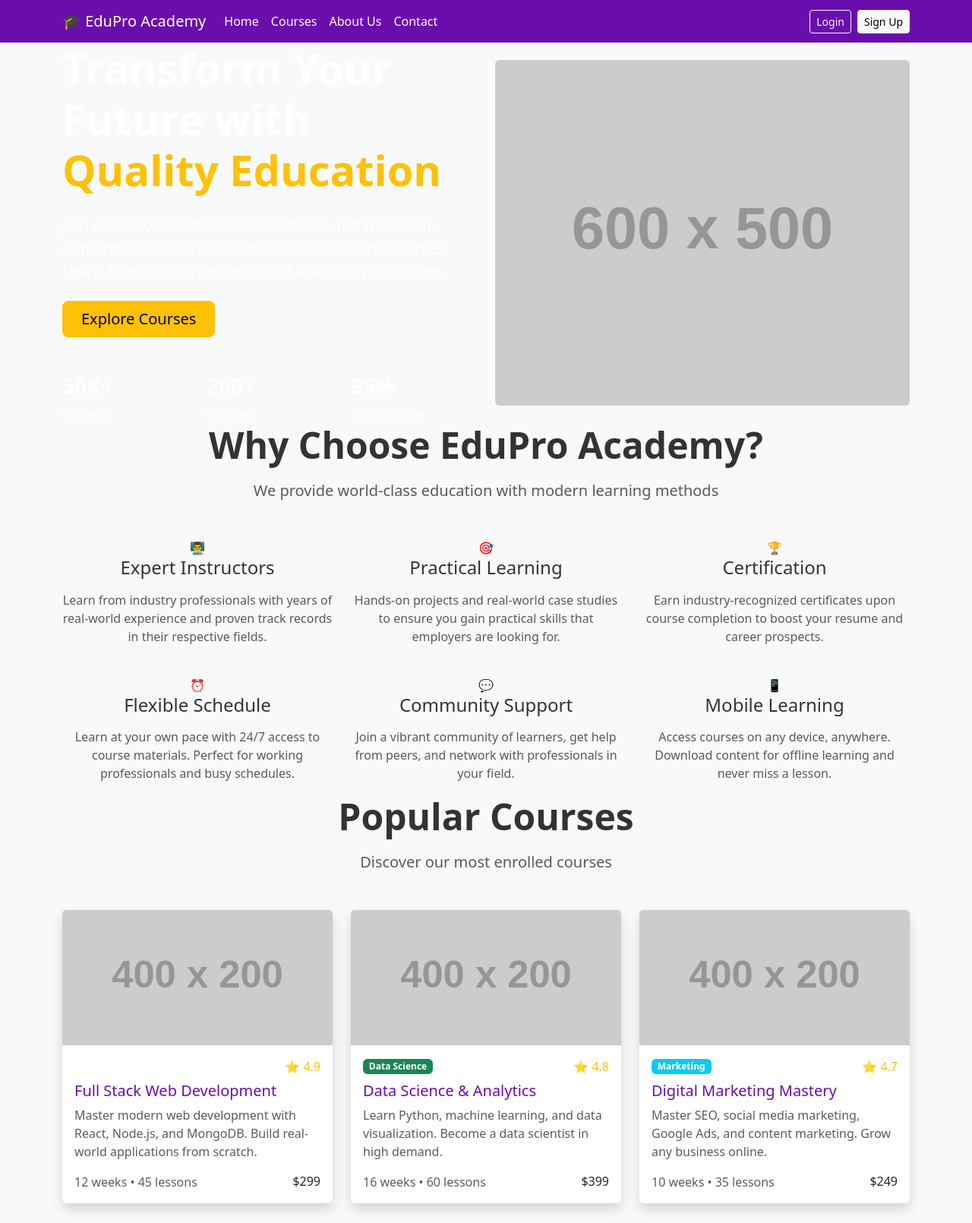
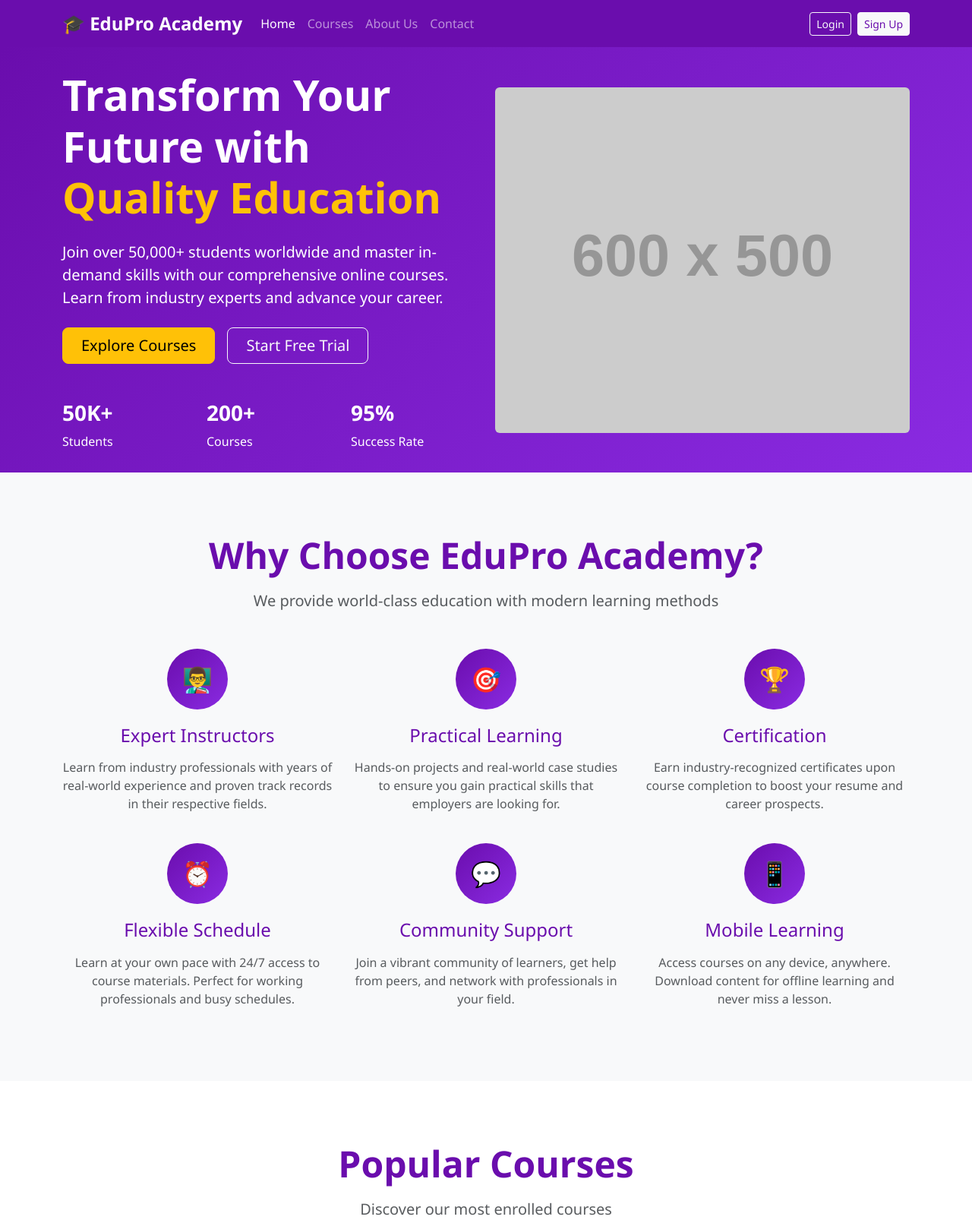
Before and after one commit to umarprogrammer19/TrailBlzer-Academy, a plain HTML site: page index.html in a window 1280 px wide. Shown: the top 1610 px of the page at 76% size. Drawn offline with nearby package versions, Linux system fonts and the light colour scheme; files that its build step writes are made by us from their sources; placeholder pictures from the web are drawn by us.

Commit message:
Home Style

```diff
--- a/style.css
+++ b/style.css
@@ -1,44 +1,139 @@
 :root {
-    --primary: #6a0dad;
-    --secondary: #a347d6;
-    --light: #f8f9fa;
-    --dark: #333;
+  --primary-purple: #6a0dad;
+  --secondary-purple: #8a2be2;
+  --light-purple: #dda0dd;
+  --dark-purple: #4b0082;
+  --accent-gold: #ffd700;
 }
 
 body {
-    background-color: var(--light);
-    color: var(--dark);
+  font-family: "Segoe UI", Tahoma, Geneva, Verdana, sans-serif;
 }
 
-.navbar {
-    background-color: var(--primary);
+.bg-primary-purple {
+  background-color: var(--primary-purple) !important;
 }
 
-.navbar-brand,
-.nav-link {
-    color: white !important;
+.bg-secondary-purple {
+  background-color: var(--secondary-purple) !important;
 }
 
-.jumbotron {
-    background-color: var(--primary);
-    color: white;
+.bg-light-purple {
+  background-color: var(--light-purple) !important;
+}
+
+.text-primary-purple {
+  color: var(--primary-purple) !important;
+}
+
+.text-secondary-purple {
+  color: var(--secondary-purple) !important;
+}
+
+.btn-primary-purple {
+  background-color: var(--primary-purple);
+  border-color: var(--primary-purple);
+  color: white;
+}
+
+.btn-primary-purple:hover {
+  background-color: var(--dark-purple);
+  border-color: var(--dark-purple);
+  color: white;
+}
+
+.btn-outline-purple {
+  color: var(--primary-purple);
+  border-color: var(--primary-purple);
+}
+
+.btn-outline-purple:hover {
+  background-color: var(--primary-purple);
+  border-color: var(--primary-purple);
+  color: white;
+}
+
+.hero-section {
+  background: linear-gradient(135deg, var(--primary-purple), var(--secondary-purple));
+  min-height: 70vh;
+}
+
+.card-hover {
+  transition: transform 0.3s ease, box-shadow 0.3s ease;
+}
+
+.card-hover:hover {
+  transform: translateY(-5px);
+  box-shadow: 0 10px 25px rgba(106, 13, 173, 0.2);
+}
+
+.navbar-brand {
+  font-weight: bold;
+  font-size: 1.5rem;
+}
+
+.section-padding {
+  padding: 80px 0;
+}
+
+.feature-icon {
+  width: 80px;
+  height: 80px;
+  background: linear-gradient(135deg, var(--primary-purple), var(--secondary-purple));
+  border-radius: 50%;
+  display: flex;
+  align-items: center;
+  justify-content: center;
+  margin: 0 auto 20px;
+  color: white;
+  font-size: 2rem;
+}
+
+/* Custom scrollbar */
+::-webkit-scrollbar {
+  width: 8px;
+}
+
+::-webkit-scrollbar-track {
+  background: #f1f1f1;
+}
+
+::-webkit-scrollbar-thumb {
+  background: var(--primary-purple);
+  border-radius: 4px;
+}
+
+::-webkit-scrollbar-thumb:hover {
+  background: var(--dark-purple);
+}
+
+/* Animation for cards */
+@keyframes fadeInUp {
+  from {
+    opacity: 0;
+    transform: translateY(30px);
+  }
+  to {
+    opacity: 1;
+    transform: translateY(0);
+  }
 }
 
 .card {
-    border-color: var(--primary);
-    box-shadow: 0 4px 8px rgba(0, 0, 0, 0.1);
+  animation: fadeInUp 0.6s ease-out;
 }
 
-.card-title {
-    color: var(--primary);
+/* Responsive adjustments */
+@media (max-width: 768px) {
+  .hero-section {
+    min-height: 60vh;
+  }
+
+  .display-4 {
+    font-size: 2rem;
+  }
+
+  .section-padding {
+    padding: 60px 0;
+  }
 }
-
-.btn-primary {
-    background-color: var(--primary);
-    border-color: var(--primary);
-}
-
-.btn-primary:hover {
-    background-color: var(--secondary);
-    border-color: var(--secondary);
-}
```
